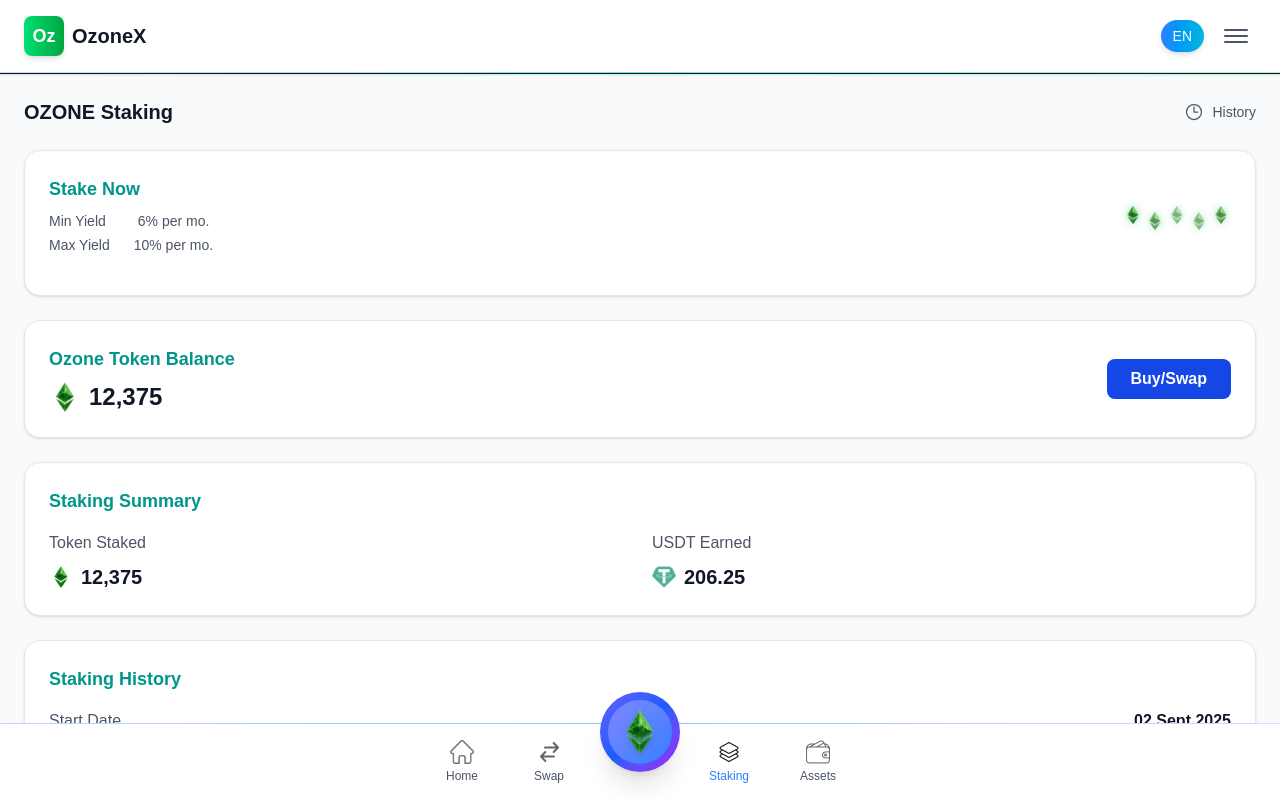
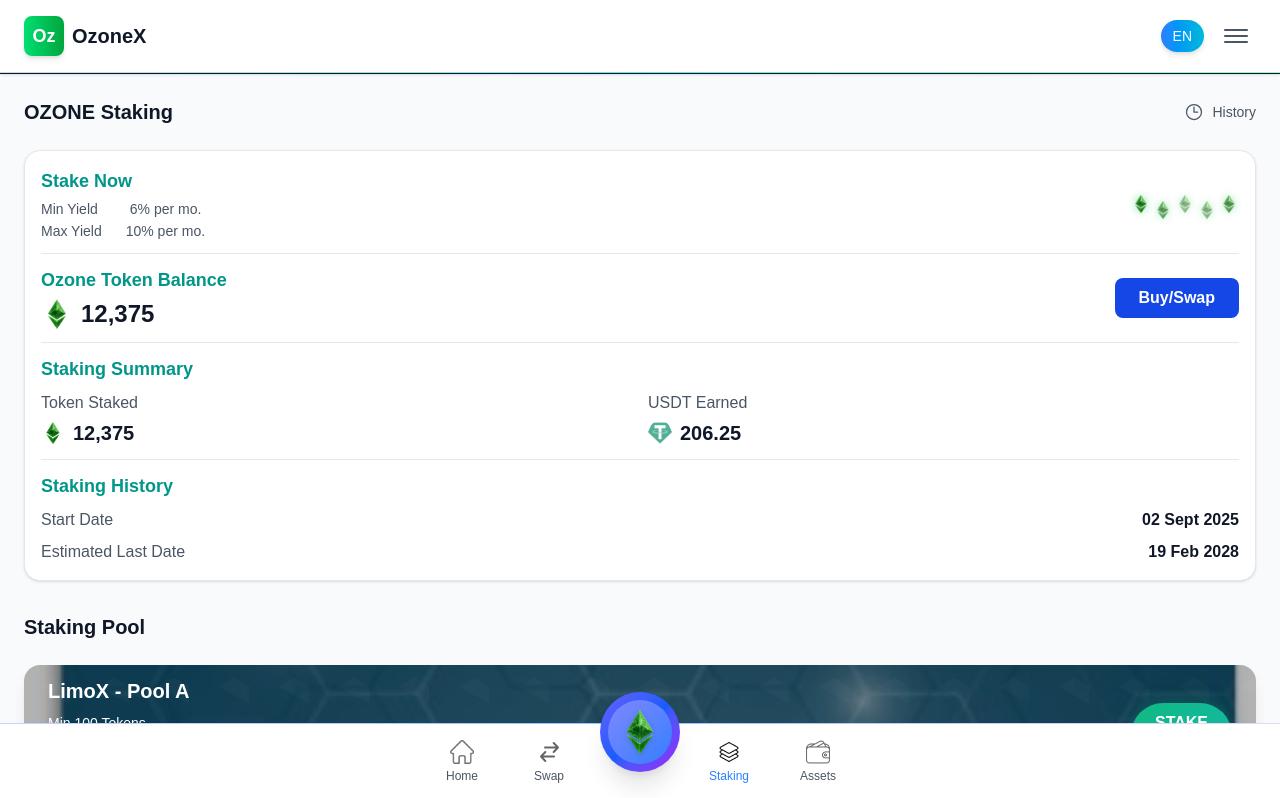
Before and after one commit to krismayuangga/ozone-hub, a Next.js app in the folder frontend/: page /staking in a window 1280 px wide. Shown: the top 798 px of the page. Built offline with nearby package versions, Linux system fonts and the light colour scheme.

Commit message:
Perbaikan UI staking: gabungkan panel terpisah menjadi satu panel dengan divider untuk menghemat ruang dan kompak sesuai desain

```diff
--- a/frontend/src/app/staking/[id]/page.tsx
+++ b/frontend/src/app/staking/[id]/page.tsx
@@ -128,25 +128,27 @@ export default function PoolDetail() {
           <h1 className="text-xl font-bold text-gray-900">{pool.name}</h1>
         </div>
 
-        {/* Max Quota Progress */}
-        <div className="bg-white rounded-2xl p-6 shadow-sm border border-gray-200 mb-6">
-          <div className="flex items-center justify-between mb-3">
-            <span className="text-gray-700 font-medium">Max Quota</span>
+        {/* Combined Pool Details Panel */}
+        <div className="bg-white rounded-2xl p-4 shadow-sm border border-gray-200 mb-6">
+          {/* Max Quota Section */}
+          <div className="mb-3">
+            <div className="flex items-center justify-between mb-2">
+              <span className="text-gray-600 text-sm font-medium">Max Quota</span>
               <div className="flex items-center space-x-2">
                 <Image
                   src="/images/illustrations/ethereum-diamond.png"
                   alt="Token"
-                width={20}
-                height={20}
+                  width={16}
+                  height={16}
                   className="rounded-lg"
                 />
-              <span className="font-bold text-gray-900">
+                <span className="font-semibold text-gray-900 text-sm">
                   {pool.currentStaked.toLocaleString('en-US')} / {pool.maxQuota.toLocaleString('en-US')} Token
                 </span>
               </div>
             </div>
             {/* Progress Bar */}
-          <div className="w-full bg-gray-200 rounded-full h-2 mb-2">
+            <div className="w-full bg-gray-200 rounded-full h-2">
               <div
                 className="bg-gradient-to-r from-orange-400 to-orange-500 h-2 rounded-full transition-all duration-300"
                 style={{ width: `${Math.min(quotaPercentage, 100)}%` }}
@@ -154,32 +156,38 @@ export default function PoolDetail() {
             </div>
           </div>
 
-        {/* Balance */}
-        <div className="bg-white rounded-2xl p-6 shadow-sm border border-gray-200 mb-6">
+          {/* Divider */}
+          <div className="border-t border-gray-100 my-3"></div>
+
+          {/* Balance Section */}
+          <div className="mb-3">
             <div className="flex items-center justify-between">
-            <span className="text-gray-700 font-medium">Balance</span>
+              <span className="text-gray-600 text-sm font-medium">Balance</span>
               <div className="flex items-center space-x-2">
                 <Image
                   src="/images/tokens/ozone-token.png"
                   alt="OZONE Token"
-                width={24}
-                height={24}
+                  width={20}
+                  height={20}
                   className="rounded-lg"
                 />
-              <span className="font-bold text-gray-900">
+                <span className="font-semibold text-gray-900 text-sm">
                   {balance.toLocaleString('en-US', { minimumFractionDigits: 2, maximumFractionDigits: 2 })} Token
                 </span>
               </div>
             </div>
           </div>
 
-        {/* Amount to Stake */}
-        <div className="bg-white rounded-2xl p-6 shadow-sm border border-gray-200 mb-6">
-          <div className="flex items-center justify-between mb-3">
-            <span className="text-gray-700 font-medium">Amount Stake</span>
+          {/* Divider */}
+          <div className="border-t border-gray-100 my-3"></div>
+
+          {/* Amount to Stake Section */}
+          <div className="mb-3">
+            <div className="flex items-center justify-between mb-2">
+              <span className="text-gray-600 text-sm font-medium">Amount Stake</span>
               <button
                 onClick={handleMaxClick}
-              className="text-orange-500 font-semibold text-sm hover:text-orange-600"
+                className="text-orange-500 font-semibold text-xs hover:text-orange-600"
               >
                 MAX
               </button>
@@ -188,39 +196,43 @@ export default function PoolDetail() {
               <Image
                 src="/images/tokens/ozone-token.png"
                 alt="OZONE Token"
-              width={32}
-              height={32}
+                width={24}
+                height={24}
                 className="rounded-lg flex-shrink-0"
               />
               <input
                 type="text"
                 value={stakeAmount}
                 onChange={(e) => setStakeAmount(e.target.value)}
-              className="flex-1 text-xl font-bold text-gray-900 bg-transparent outline-none min-w-0"
+                className="flex-1 text-lg font-bold text-gray-900 bg-transparent outline-none min-w-0"
                 placeholder="0.00"
               />
-            <span className="text-gray-700 font-medium flex-shrink-0">Token</span>
+              <span className="text-gray-600 text-sm font-medium flex-shrink-0">Token</span>
             </div>
           </div>
 
-        {/* Yield Information */}
-        <div className="bg-white rounded-2xl p-6 shadow-sm border border-gray-200 mb-6">
-          <div className="space-y-4">
+          {/* Divider */}
+          <div className="border-t border-gray-100 my-3"></div>
+
+          {/* Yield Information Section */}
+          <div>
+            <div className="space-y-2">
               <div className="flex justify-between items-center">
-              <span className="text-gray-600">Monthly Yield</span>
-              <span className="font-bold text-gray-900">{monthlyYield}%</span>
+                <span className="text-gray-600 text-sm">Monthly Yield</span>
+                <span className="font-semibold text-gray-900 text-sm">{monthlyYield}%</span>
               </div>
               <div className="flex justify-between items-center">
-              <span className="text-gray-600">Monthly USDT Earning</span>
-              <span className="font-bold text-gray-900">
+                <span className="text-gray-600 text-sm">Monthly USDT Earning</span>
+                <span className="font-semibold text-gray-900 text-sm">
                   {monthlyUSDTEarning.toLocaleString('en-US', { minimumFractionDigits: 2, maximumFractionDigits: 2 })} USDT
                 </span>
               </div>
               <div className="flex justify-between items-center">
-              <span className="text-gray-600">Daily USDT Earning</span>
-              <span className="font-bold text-gray-900">
+                <span className="text-gray-600 text-sm">Daily USDT Earning</span>
+                <span className="font-semibold text-gray-900 text-sm">
                   {dailyUSDTEarning.toLocaleString('en-US', { minimumFractionDigits: 2, maximumFractionDigits: 2 })} USDT
                 </span>
+              </div>
             </div>
           </div>
         </div>
--- a/frontend/src/app/staking/page.tsx
+++ b/frontend/src/app/staking/page.tsx
@@ -88,12 +88,13 @@ export default function Staking() {
             </div>
           </div>
 
-          {/* Stake Now Card */}
-          <div className="bg-white rounded-2xl p-6 shadow-sm border border-gray-200 mb-6">
-            <div className="flex items-center justify-between mb-4">
+          {/* Combined Staking Panel */}
+          <div className="bg-white rounded-2xl p-4 shadow-sm border border-gray-200 mb-8">
+            {/* Stake Now Section */}
+            <div className="flex items-center justify-between mb-3">
               <div>
-                <h3 className="text-lg font-bold text-teal-600 mb-2">Stake Now</h3>
-                <div className="space-y-1">
+                <h3 className="text-lg font-bold text-teal-600 mb-1">Stake Now</h3>
+                <div className="space-y-0.5">
                   <div className="text-sm text-gray-600">
                     <span>Min Yield</span>
                     <span className="ml-8">6% per mo.</span>
@@ -128,13 +129,14 @@ export default function Staking() {
                 ))}
               </div>
             </div>
-          </div>
 
-          {/* Ozone Token Balance */}
-          <div className="bg-white rounded-2xl p-6 shadow-sm border border-gray-200 mb-6">
-            <div className="flex items-center justify-between">
+            {/* Divider */}
+            <div className="border-t border-gray-200 my-3"></div>
+
+            {/* Ozone Token Balance Section */}
+            <div className="flex items-center justify-between mb-3">
               <div>
-                <h3 className="text-lg font-bold text-teal-600 mb-2">Ozone Token Balance</h3>
+                <h3 className="text-lg font-bold text-teal-600 mb-1">Ozone Token Balance</h3>
                 <div className="flex items-center space-x-2">
                   <Image
                     src="/images/tokens/ozone-token.png"
@@ -155,14 +157,16 @@ export default function Staking() {
                 Buy/Swap
               </button>
             </div>
-          </div>
 
-          {/* Staking Summary */}
-          <div className="bg-white rounded-2xl p-6 shadow-sm border border-gray-200 mb-6">
-            <h3 className="text-lg font-bold text-teal-600 mb-4">Staking Summary</h3>
-            <div className="grid grid-cols-2 gap-6">
+            {/* Divider */}
+            <div className="border-t border-gray-200 my-3"></div>
+
+            {/* Staking Summary Section */}
+            <div className="mb-3">
+              <h3 className="text-lg font-bold text-teal-600 mb-2">Staking Summary</h3>
+              <div className="grid grid-cols-2 gap-4">
                 <div>
-                <p className="text-gray-600 font-medium mb-2">Token Staked</p>
+                  <p className="text-gray-600 font-medium mb-1">Token Staked</p>
                   <div className="flex items-center space-x-2">
                     <Image
                       src="/images/tokens/ozone-token.png"
@@ -177,7 +181,7 @@ export default function Staking() {
                   </div>
                 </div>
                 <div>
-                <p className="text-gray-600 font-medium mb-2">USDT Earned</p>
+                  <p className="text-gray-600 font-medium mb-1">USDT Earned</p>
                   <div className="flex items-center space-x-2">
                     <Image
                       src="/images/tokens/usdt-token.png"
@@ -194,10 +198,13 @@ export default function Staking() {
               </div>
             </div>
 
-          {/* Staking History */}
-          <div className="bg-white rounded-2xl p-6 shadow-sm border border-gray-200 mb-8">
-            <h3 className="text-lg font-bold text-teal-600 mb-4">Staking History</h3>
-            <div className="space-y-3">
+            {/* Divider */}
+            <div className="border-t border-gray-200 my-3"></div>
+
+            {/* Staking History Section */}
+            <div>
+              <h3 className="text-lg font-bold text-teal-600 mb-2">Staking History</h3>
+              <div className="space-y-2">
                 <div className="flex justify-between items-center">
                   <span className="text-gray-600">Start Date</span>
                   <span className="font-semibold text-gray-900">
@@ -209,6 +216,7 @@ export default function Staking() {
                   <span className="font-semibold text-gray-900">
                     {tokenStaked === 0 ? '-' : '19 Feb 2028'}
                   </span>
+                </div>
               </div>
             </div>
           </div>
```
Lines whose indentation alone changed are shown as unchanged.
